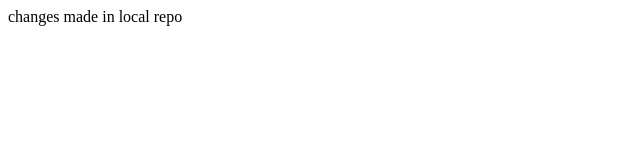
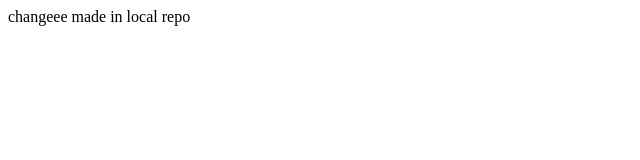
Before and after one commit to ruupesh/RepoA, a plain HTML site: page index.html in a window 1280 px wide. Shown: the full height of the page, 0-640 px from the left. Drawn offline with Linux system fonts and the light colour scheme.

Commit message:
changes made in local rep

```diff
--- a/index.html
+++ b/index.html
@@ -1 +1 @@
-<html><head>changes made in local repo</head><body></body></html>
+<html><head>changeee made in local repo</head><body></body></html>
```
